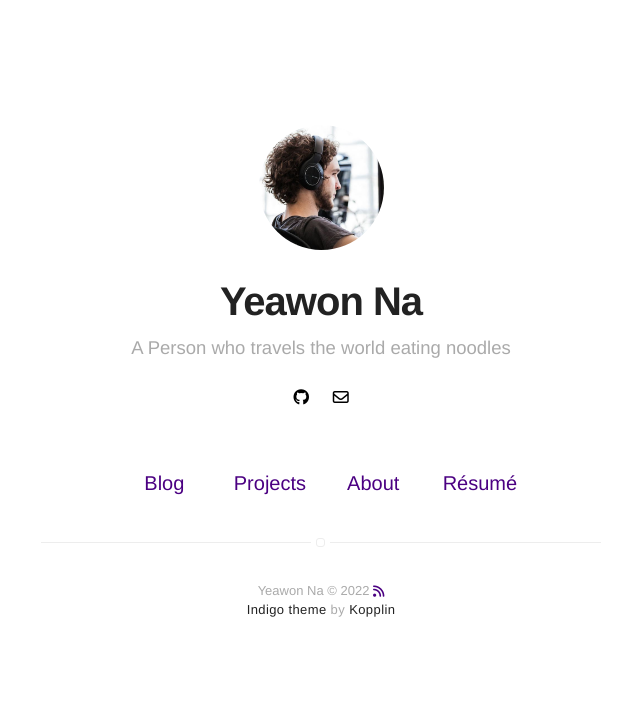
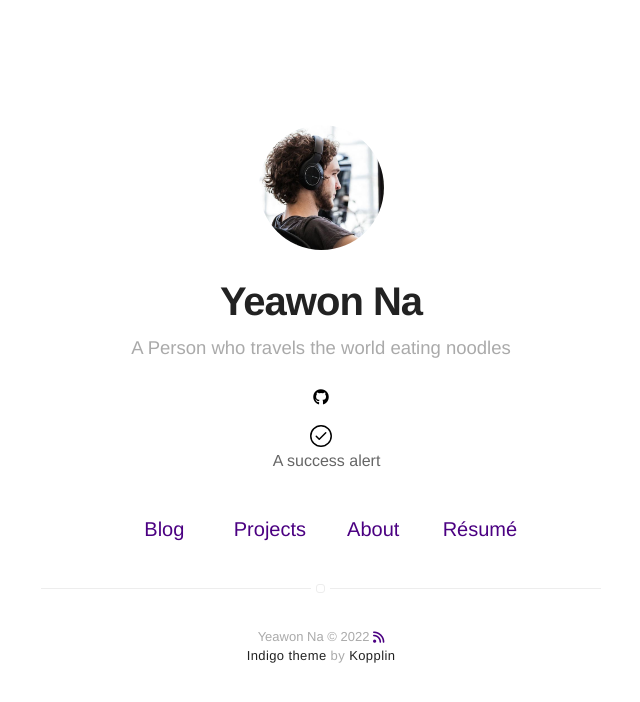
Before and after one commit to nayeawon/nayeawon.github.io, a Jekyll site: the page built from index.html, in a window 1280 px wide. Shown: the top 702 px of the page, without its empty margins (319-959 px from the left). Built offline with Jekyll 4.4.1, drawn with Linux system fonts in a browser that asks for light colours; nearby versions of some CDN libraries.

Commit message:
add alerts

```diff
--- /dev/null
+++ b/_includes/alerts/danger.html
@@ -0,0 +1,9 @@
+<div class="alert alert-success d-flex" role="alert">
+    <svg height="24" class="octicon octicon-check-circle" viewBox="0 0 24 24" version="1.1" width="24" aria-hidden="true">
+        <path d="M17.28 9.28a.75.75 0 00-1.06-1.06l-5.97 5.97-2.47-2.47a.75.75 0 00-1.06 1.06l3 3a.75.75 0 001.06 0l6.5-6.5z"></path>
+        <path fill-rule="evenodd" d="M12 1C5.925 1 1 5.925 1 12s4.925 11 11 11 11-4.925 11-11S18.075 1 12 1zM2.5 12a9.5 9.5 0 1119 0 9.5 9.5 0 01-19 0z"></path>
+    </svg>
+    <div style="margin-left: 0.7em;">
+        A success alert
+    </div>
+</div>
--- a/_includes/social-links.html
+++ b/_includes/social-links.html
@@ -32,8 +32,6 @@
     {% endif %}
 
     {% if site.email %}
-        <a class="link" data-title="{{ site.email }}" href="mailto:{{ site.email }}"  rel="noopener">
-            <i class="fa-regular fa-envelope"></i>
-        </a>
+        {% include alerts/danger.html content="**Here be dragons**<br/>I'm going to let you into a secret..." %}
     {% endif %}
 </div>
```
